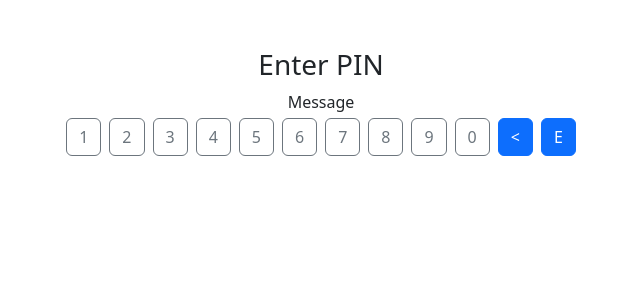
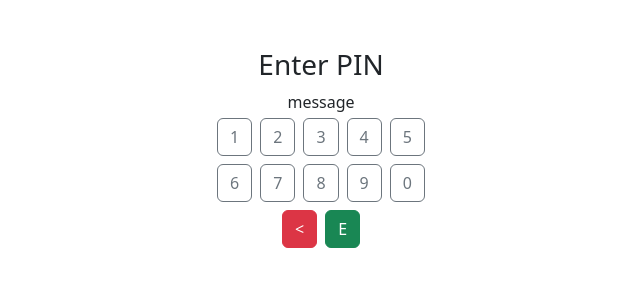
Before and after one commit to Dilnoza-Tasheva/homework67, a React (Vite) app: page / in a window 1280 px wide. Shown: the top 300 px of the page, without its empty margins (319-959 px from the left). Built offline with nearby package versions, Linux system fonts and the light colour scheme.

Commit message:
Added another reducer confrimPin to check the entered number and compare it with the correctPin const to the pinClickerSlice.ts. Added this reducer to the pinClicker component as onClick prop of the E button. Trying to display the message whether the access is granted or not

```diff
--- a/src/Containers/pinClicker.tsx
+++ b/src/Containers/pinClicker.tsx
@@ -1,22 +1,26 @@
 import { useDispatch, useSelector } from 'react-redux';
-import { addNumber } from './pinClickerSlice.ts';
+import { addNumber, confirmPin } from './pinClickerSlice.ts';
 import { RootState } from '../app/store.ts';
 
 const PinClicker = () => {
-  const pinClickerValue = useSelector((state: RootState) => state.pinClicker);
+  const {userMessage} = useSelector((state: RootState) => state.pinClicker);
   const dispatch = useDispatch();
 
   const clickNumber = (number: string) => {
     dispatch(addNumber(number));
   };
 
+  const checkPin = () => {
+    dispatch(confirmPin());
+  };
+
   return (
     <>
       <div className="d-flex flex-column align align-items-center mt-5">
         <h3>Enter PIN</h3>
-        <div>Message</div>
+        <div>message</div>
 
-        <div className="d-flex flex-wrap justify-content-center">
+        <div className="d-flex flex-wrap justify-content-center" style={{ width: '220px' }}>
           {[1, 2, 3, 4, 5, 6, 7, 8, 9, 0].map((number) => (
             <button key={number}
                     className="btn btn-outline-secondary m-1"
@@ -26,8 +30,8 @@ const PinClicker = () => {
             </button>
           ))}
 
-          <button className="btn btn-primary m-1"> &lt; </button>
-          <button className="btn btn-primary m-1"> E </button>
+          <button className="btn btn-danger m-1"> &lt; </button>
+          <button className="btn btn-success m-1" onClick={checkPin}> E </button>
         </div>
       </div>
     </>
--- a/src/Containers/pinClickerSlice.ts
+++ b/src/Containers/pinClickerSlice.ts
@@ -2,10 +2,14 @@ import { createSlice, PayloadAction } from '@reduxjs/toolkit';
 
 interface pinClickerState {
   input: string;
+  userMessage: string;
+  access: boolean;
 }
 
 const initialState: pinClickerState = {
   input: '',
+  userMessage: '',
+  access: false,
 };
 
 const correctPin = '2005';
@@ -19,9 +23,18 @@ export const pinClickerSlice = createSlice({
         state.input += action.payload;
       }
     },
+    confirmPin: (state) => {
+      if (state.input === correctPin) {
+        state.userMessage = 'Access granted';
+        state.access = true;
+      } else {
+        state.userMessage = 'Access denied';
+        state.access = false;
+      }
+    }
 
   },
 });
 
 export const pinClickerReducer = pinClickerSlice.reducer;
-export const {addNumber} = pinClickerSlice.actions;
+export const {addNumber, confirmPin} = pinClickerSlice.actions;
```
